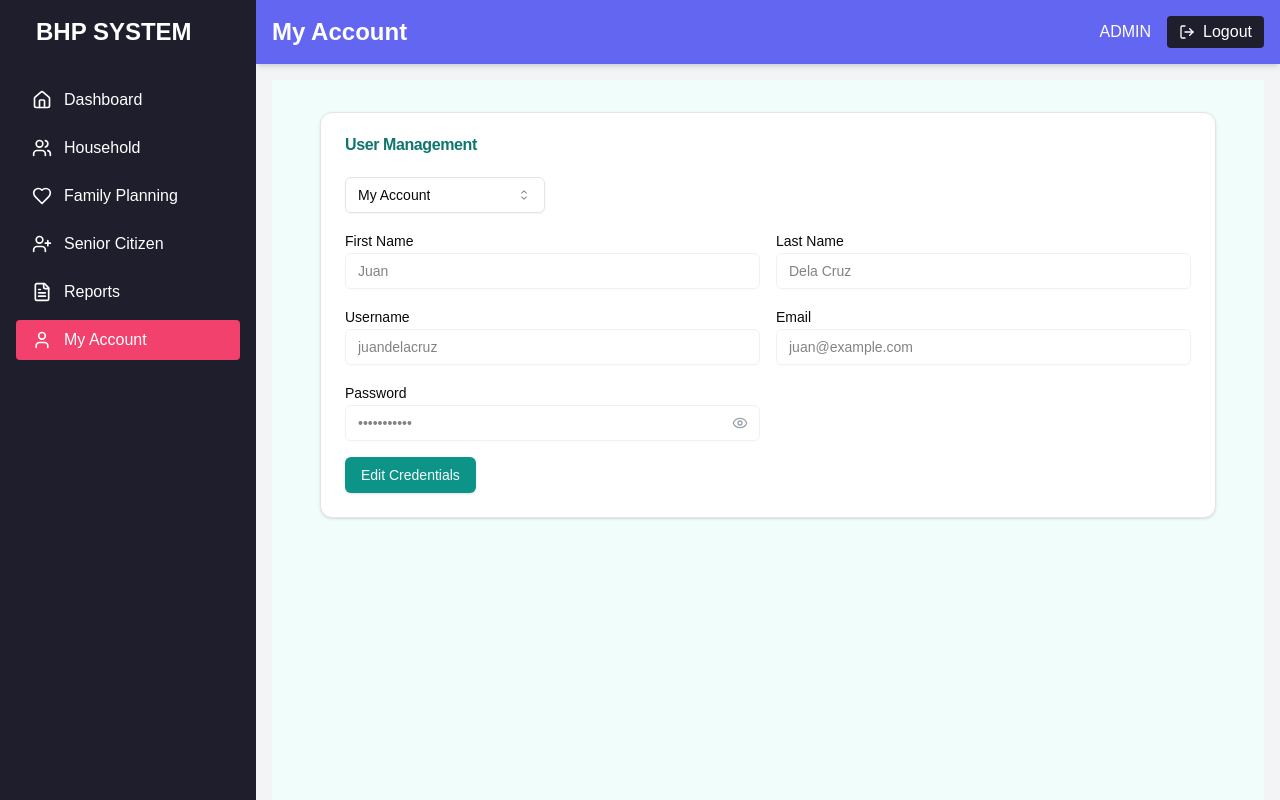
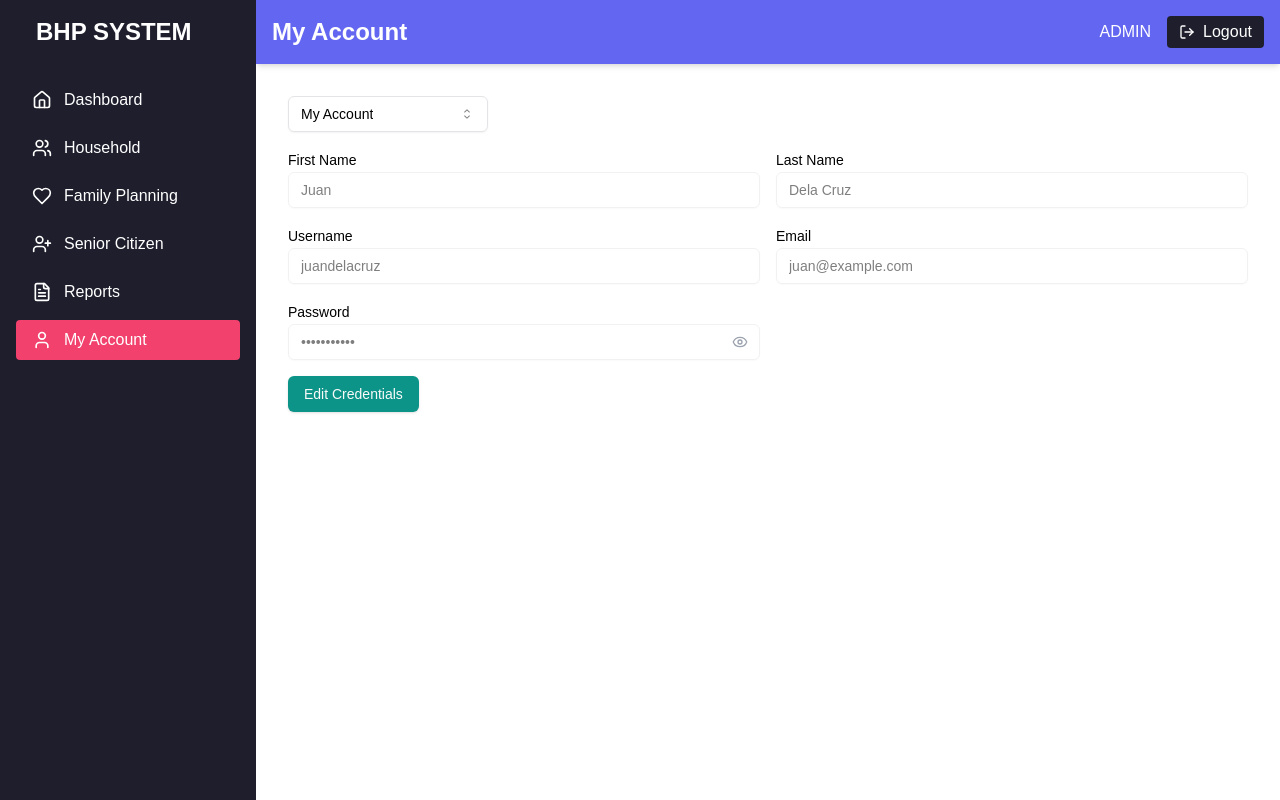
Before and after one commit to crisjerez12/bhp-system, a Next.js app: page /dashboard/my-account in a window 1280 px wide. Built offline with nearby package versions, Linux system fonts and the light colour scheme.

Commit message:
fix the padding

```diff
--- a/app/dashboard/my-account/page.tsx
+++ b/app/dashboard/my-account/page.tsx
@@ -129,12 +129,7 @@ export default function MyAccountPage() {
   );
 
   return (
-    <div className="min-h-screen bg-teal-50 p-4 md:p-8">
-      <Card className="max-w-4xl mx-auto">
-        <CardHeader>
-          <CardTitle className="text-teal-700">User Management</CardTitle>
-        </CardHeader>
-        <CardContent>
+    <div className="p-4">
       <Select onValueChange={(value) => setPage(value)}>
         <SelectTrigger className="w-full md:w-[200px] mb-4">
           <SelectValue placeholder="My Account" />
@@ -318,10 +313,7 @@ export default function MyAccountPage() {
                           />
                         </div>
                         <div className="grid grid-cols-4 items-center gap-4">
-                              <Label
-                                htmlFor="updateEmail"
-                                className="text-right"
-                              >
+                          <Label htmlFor="updateEmail" className="text-right">
                             Email
                           </Label>
                           <Input
@@ -351,8 +343,6 @@ export default function MyAccountPage() {
           </TableBody>
         </Table>
       )}
-        </CardContent>
-      </Card>
     </div>
   );
 }
--- a/components/layout.tsx
+++ b/components/layout.tsx
@@ -59,7 +59,7 @@ export function Layout({ children }: { children: React.ReactNode }) {
   const toggleSidebar = () => setIsSidebarOpen(!isSidebarOpen);
 
   return (
-    <div className="flex h-screen bg-gray-100">
+    <div className="flex h-screen ">
       {/* Overlay */}
       {isSidebarOpen && (
         <div
```
Lines whose indentation alone changed are shown as unchanged.
